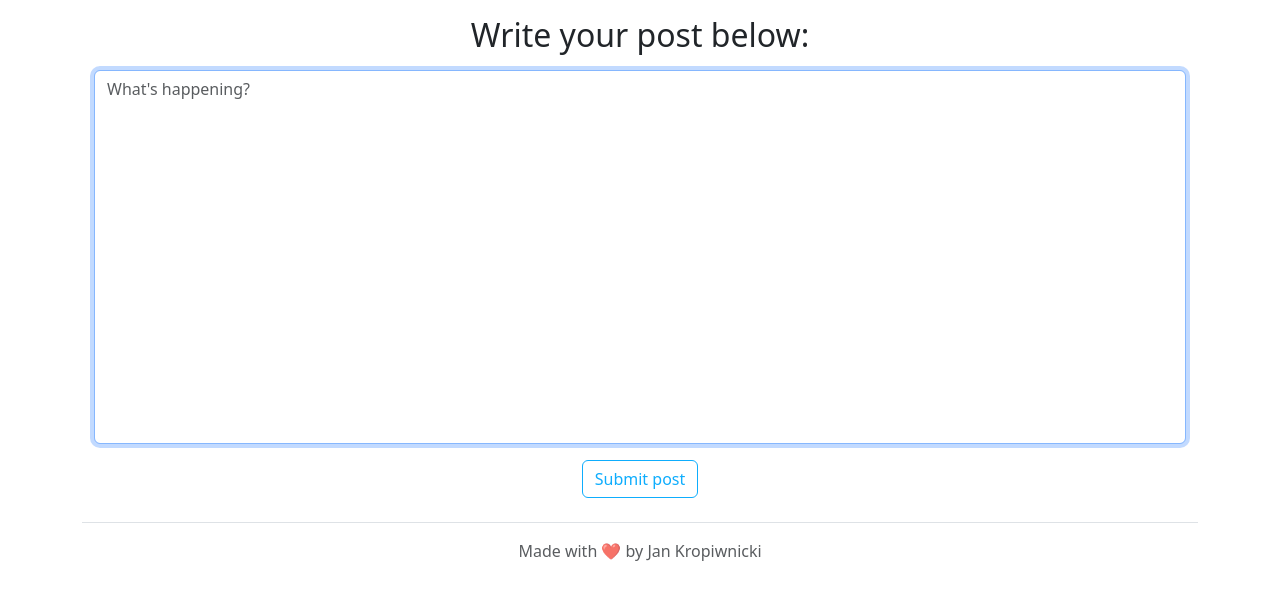
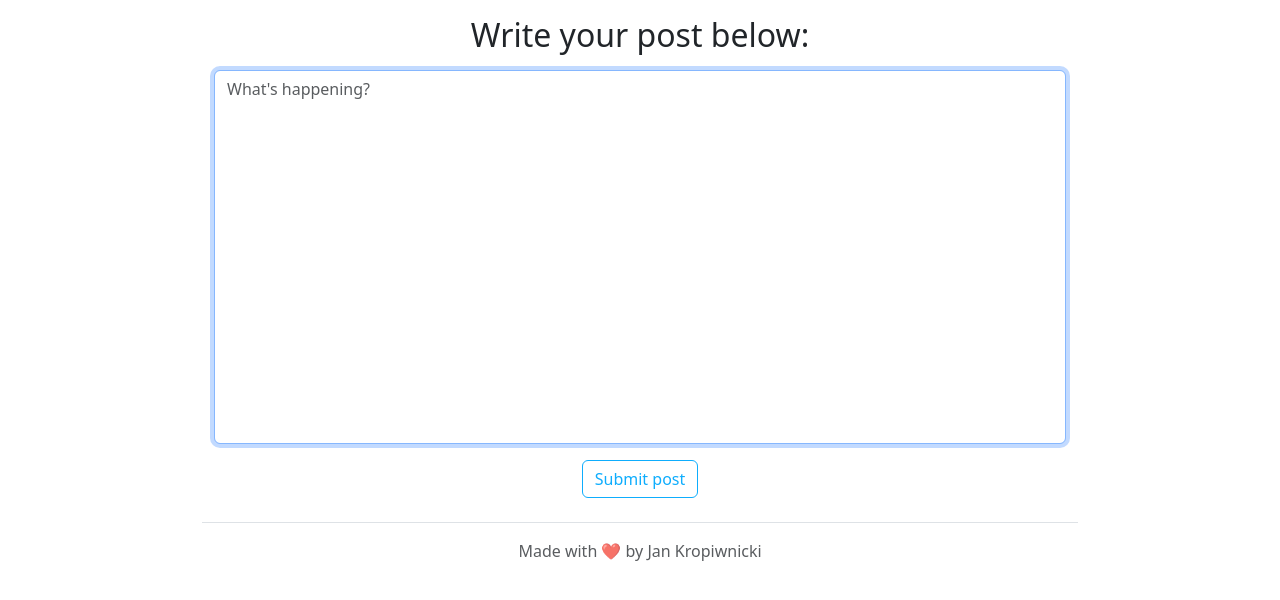
Before and after one commit to jan-kropiwnicki/faces, a Django app: page /create_post/ in a window 1280 px wide. Shown: the part 128-728 px from the top of the page. Run offline with Django 4.2, Linux system fonts and the light colour scheme.

Commit message:
changed container width

```diff
--- a/templates/base.html
+++ b/templates/base.html
@@ -89,7 +89,14 @@
             </div>
         </div>
     </nav>
-    <div class="container-sm">
+    <style>
+        @media (min-width: 1200px) {
+            .container-sm{
+                max-width: 900px;
+            }
+        }
+    </style>
+    <div class="container container-sm">
         <main>
             {% block content %}
             {% endblock %}
```
Also changed, not shown: db.sqlite3.
